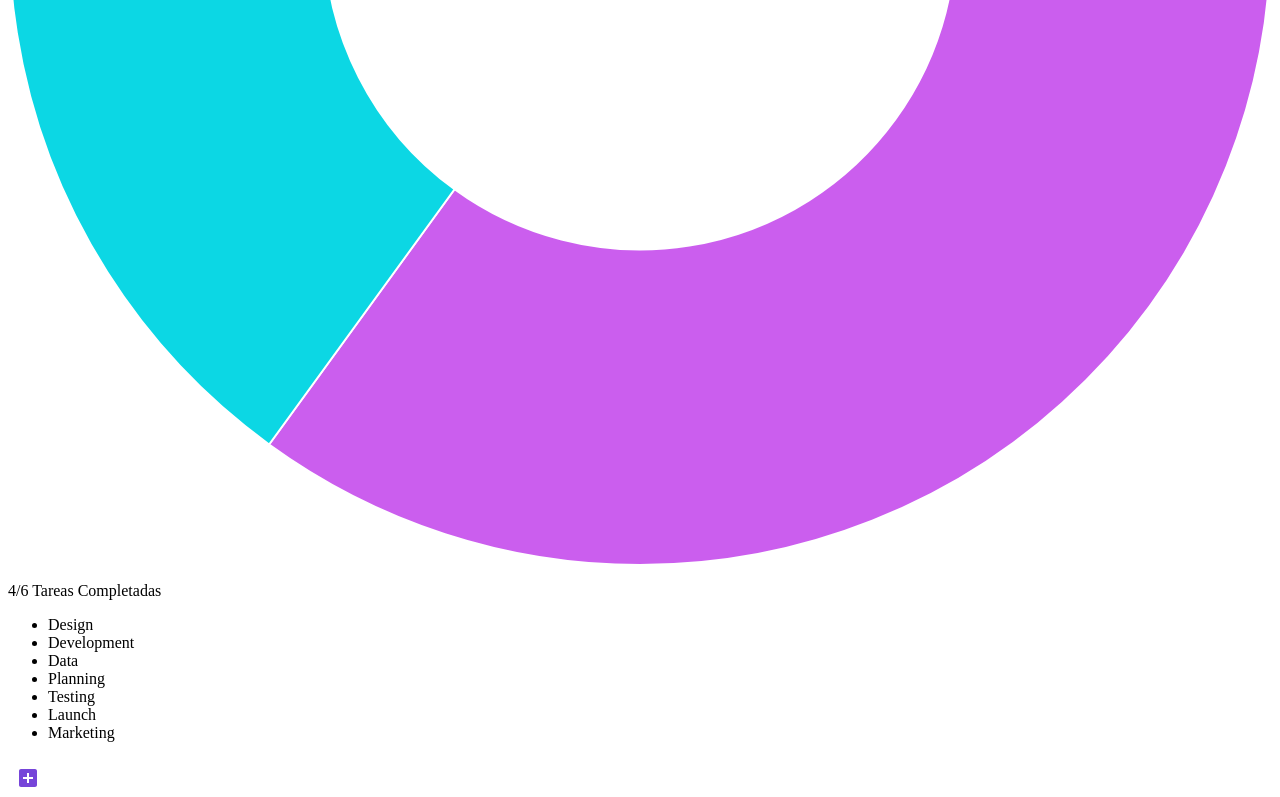
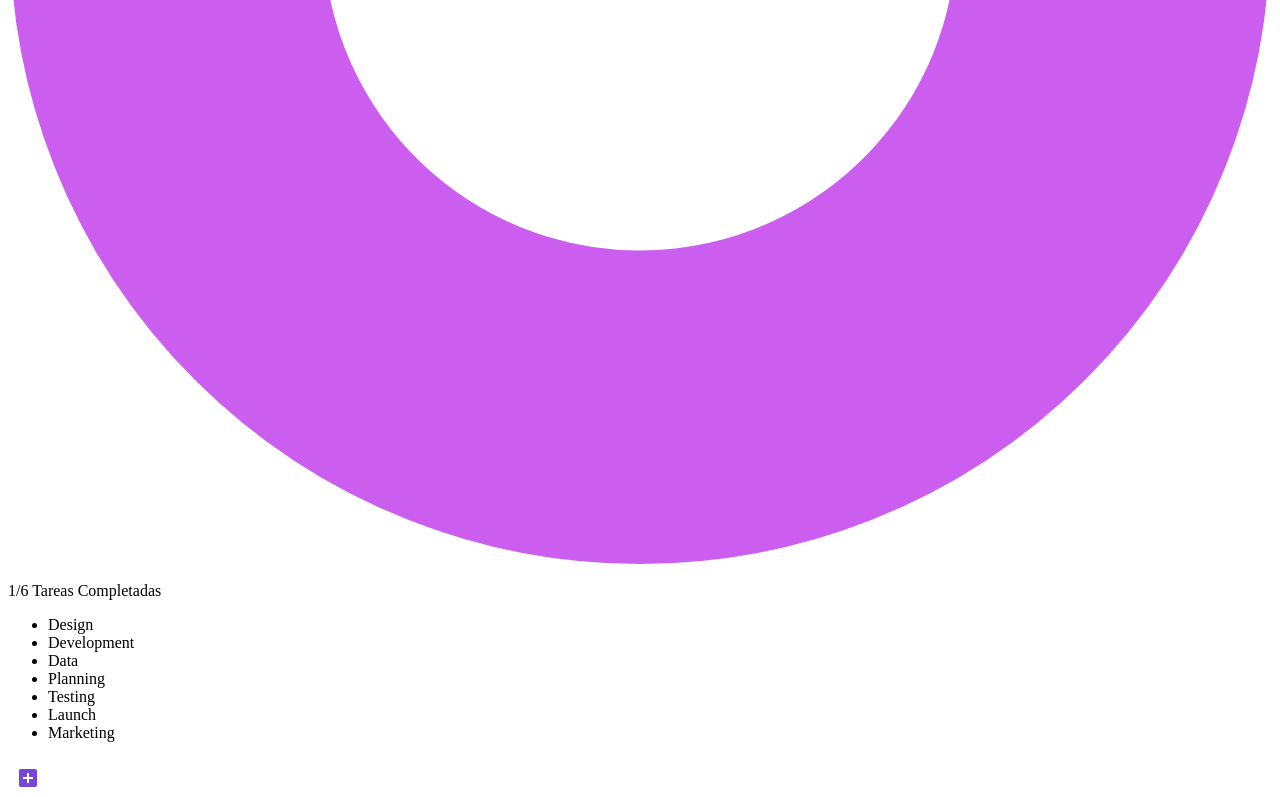
Before and after one commit to nestoredduardo/sunday, a Next.js app: page /proyectos in a window 1280 px wide. Shown: the part 2285-3082 px from the top of the page. Built offline with nearby package versions, Linux system fonts and the light colour scheme.

Commit message:
TaskList size fixed

```diff
--- a/components/Projects/Kanban/TaskList.tsx
+++ b/components/Projects/Kanban/TaskList.tsx
@@ -11,7 +11,7 @@ interface TaskListProps {
 
 const TaskList = ({ column, project }: TaskListProps) => {
   return (
-    <section className="flex flex-col w-72">
+    <section className="flex flex-col flex-shrink-0 w-72">
       <div className="flex items-center flex-shrink-0 h-10 px-2">
         <span className="block text-sm font-semibold text-gray-800">
           {column.title}
--- a/components/Projects/ProjectOverview.tsx
+++ b/components/Projects/ProjectOverview.tsx
@@ -1,13 +1,13 @@
 import { useSelector } from 'react-redux'
 import { Doughnut } from 'react-chartjs-2'
-import { Chart, ArcElement } from 'chart.js'
+import { Chart, ArcElement, Tooltip } from 'chart.js'
 
 import { selectSelectedProject } from '@utils/ProjectsSelectors'
 
 const ProjectOverview = () => {
   const selectedProject = useSelector(selectSelectedProject)
 
-  Chart.register(ArcElement)
+  Chart.register(ArcElement, Tooltip)
   //Chart.register(ChartDataLabels)
 
   const data = {
@@ -25,7 +25,7 @@ const ProjectOverview = () => {
         label: 'Avance del proyecto',
         data: [
           selectedProject.taskList.length,
-          selectedProject['columns'][0].taskIds.length,
+          selectedProject.columns[2].taskIds.length,
         ],
         backgroundColor: ['#cb5eee', '#0cd7e4'],
         hoverOffset: 4,
@@ -41,7 +41,7 @@ const ProjectOverview = () => {
         <Doughnut data={data} />
       </div>
       <p className="text-center">
-        {`${selectedProject['columns'][0].taskIds.length}/${selectedProject.taskList.length}`}{' '}
+        {`${selectedProject.columns[2].taskIds.length}/${selectedProject.taskList.length}`}{' '}
         Tareas Completadas
       </p>
     </section>
```
